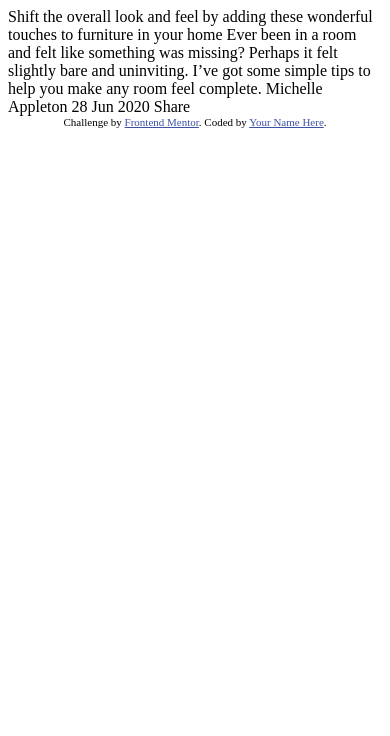
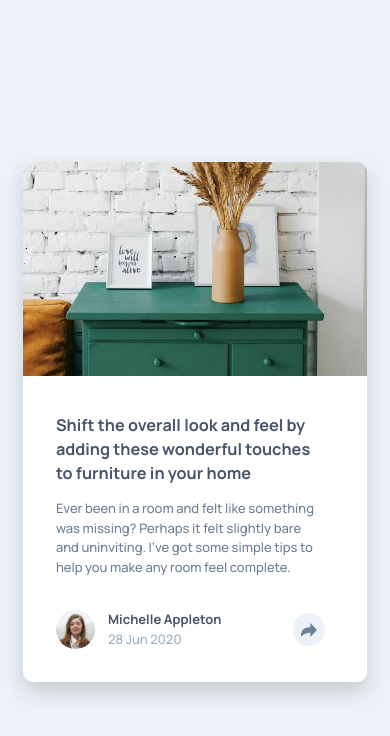
Before and after one commit to kemenyfa-szu/frontendmentor-013-article-preview, a plain HTML site: page index.html in a window 390 px wide. Drawn offline with Linux system fonts and the light colour scheme.

Commit message:
Style to mobile

```diff
--- a/index.html
+++ b/index.html
@@ -1,36 +1,89 @@
 <!DOCTYPE html>
 <html lang="en">
   <head>
-  <meta charset="UTF-8">
-  <meta name="viewport" content="width=device-width, initial-scale=1.0"> <!-- displays site properly based on user's device -->
+    <meta charset="UTF-8" />
+    <meta name="viewport" content="width=device-width, initial-scale=1.0" />
+    <!-- displays site properly based on user's device -->
 
-  <link rel="icon" type="image/png" sizes="32x32" href="./images/favicon-32x32.png">
+    <link
+      rel="icon"
+      type="image/png"
+      sizes="32x32"
+      href="./images/favicon-32x32.png"
+    />
+    <link rel="stylesheet" href="style.css" />
 
     <title>Frontend Mentor | Article preview component</title>
 
     <!-- Feel free to remove these styles or customise in your own stylesheet 👍 -->
-  <style>
-    .attribution { font-size: 11px; text-align: center; }
-    .attribution a { color: hsl(228, 45%, 44%); }
-  </style>
+    <style></style>
   </head>
   <body>
-
-  Shift the overall look and feel by adding these wonderful
-  touches to furniture in your home
-
+    <main>
+      <section class="article-container">
+        <div class="article-pic">
+          <img
+            class="illustration"
+            src="./images/drawers.jpg"
+            alt="drawer cabinet with decorations on top"
+          />
+        </div>
+        <article class="article">
+          <div class="article-text">
+            <h1 class="article-title">
+              Shift the overall look and feel by adding these wonderful touches
+              to furniture in your home
+            </h1>
+            <p class="article-text">
               Ever been in a room and felt like something was missing? Perhaps
-  it felt slightly bare and uninviting. I’ve got some simple tips
-  to help you make any room feel complete.
-
-  Michelle Appleton
-  28 Jun 2020
-
-  Share
+              it felt slightly bare and uninviting. I’ve got some simple tips to
+              help you make any room feel complete.
+            </p>
+          </div>
+          <div class="social">
+            <div class="author">
+              <img
+                class="avatar"
+                src="./images/avatar-michelle.jpg"
+                alt="Profile pic of the author: Michelle Appleton"
+              />
+              <div class="publish-info">
+                <p class="author-name">Michelle Appleton</p>
+                <p class="publish-date">28 Jun 2020</p>
+              </div>
+            </div>
+            <div class="share">
+              <img
+                src="./images/icon-share.svg"
+                alt="share-icon"
+                class="share-icon"
+              />
+            </div>
+            <div class="share-options">
+              <p class="share-text">Share</p>
+              <img
+                src="./images/icon-facebook.svg"
+                alt="icon: share on facebook"
+              />
+              <img
+                src="./images/icon-twitter.svg"
+                alt="icon: share on twitter"
+              />
+              <img
+                src="./images/icon-pinterest.svg"
+                alt="icon: share on pinterest"
+              />
+            </div>
+          </div>
+        </article>
+      </section>
+    </main>
 
     <div class="attribution">
-    Challenge by <a href="https://www.frontendmentor.io?ref=challenge" target="_blank">Frontend Mentor</a>.
-    Coded by <a href="#">Your Name Here</a>.
+      Challenge by
+      <a href="https://www.frontendmentor.io?ref=challenge" target="_blank"
+        >Frontend Mentor</a
+      >. Coded by <a href="#">Your Name Here</a>.
     </div>
   </body>
 </html>
--- /dev/null
+++ b/style.css
@@ -0,0 +1,138 @@
+@import url('https://fonts.googleapis.com/css2?family=Manrope:wght@500;700&display=swap');
+
+:root {
+    --very-dark-grayish-blue: hsl(217, 19%, 35%);
+    --desaturated-dark-blue: hsl(214, 17%, 51%);
+    --grayish-blue: hsl(212, 23%, 69%);
+    --light-grayish-blue: hsl(210, 46%, 95%);
+}
+
+* {
+    padding: 0;
+    margin: 0;
+    box-sizing: border-box;
+}
+
+html {
+    font-size: 13px; /* Adjusting font-size to meet specifications */
+}
+
+body {
+    font-family: 'Manrope', sans-serif;
+    background-color: var(--light-grayish-blue);
+    color: var(--desaturated-dark-blue);
+}
+
+main {
+    display: flex;
+    min-height: 100vh;
+    align-items: center;
+    justify-content: center;
+    padding: 6vh 6vw;
+}
+
+h1 {
+    font-size: 1.25rem;
+    line-height: 1.85rem;
+    margin-bottom: 1.1rem;
+    font-weight: 700;
+}
+
+h1,h2,h3,h4,h5,h6 {
+    color: var(--very-dark-grayish-blue);
+}
+
+p {
+    font-size: 1rem;
+    line-height: 1.5rem;
+    margin-bottom: 1rem;
+    font-weight: 400;
+    color: var(--desaturated-dark-blue);
+}
+
+section.article-container {
+    display: flex;
+    flex-flow: column;
+    background-color: white;
+    border-radius: 10px;
+    overflow: hidden;
+    box-shadow: hsla(0, 0%, 50%, 0.33) 0px 10px 20px
+}
+
+.illustration {
+    aspect-ratio: 1.6;
+    width: 100%;
+    max-height: 33vh;
+    object-fit: cover;
+    object-position: 0 -1rem;
+}
+
+.article {
+    padding: 2.5rem;
+    padding-right: 3.2rem;
+}
+
+.article-text {
+    margin-bottom: 2.5rem;
+}
+
+.social {
+    margin: auto;
+    display: flex;
+    justify-content: space-between;
+    gap: 0.5rem;
+}
+
+.author {
+    display: flex;
+    gap: 1rem;
+}
+
+.avatar {
+    max-height: 3rem;
+    border-radius: 50%;
+    align-self: center;
+}
+
+.author-name {
+    font-size: 1rem;
+    font-weight: 700;
+    margin-bottom: 0.1rem;
+    color: var(--very-dark-grayish-blue);
+}
+.publish-date {
+    margin-bottom: 0;
+    color: var(--grayish-blue);
+}
+
+
+.share {
+    display: flex;
+    align-items: center;
+    justify-content: center;
+    min-width: 2.5rem;
+    min-height: 2.5rem;
+    align-self: center;
+    background-color: var(--light-grayish-blue);
+    border-radius: 50%;
+}
+
+.share-icon {
+    width: 50%;
+}
+
+.share-options {
+    display: none;
+}
+
+
+
+
+.attribution {
+    display: none;
+    font-size: 11px;
+    text-align: center;
+}
+.attribution a {
+    color: hsl(228, 45%, 44%);
+}
```
Lines whose indentation alone changed are shown as unchanged.
